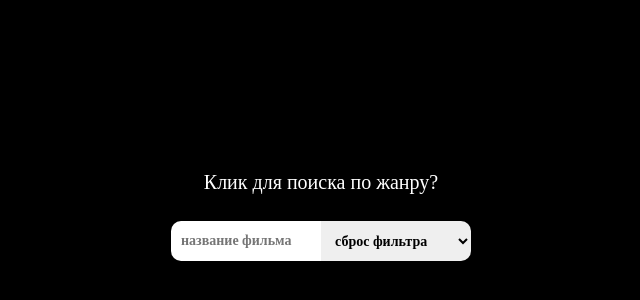
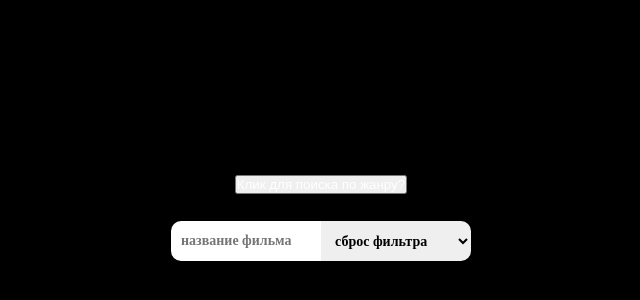
Before and after one commit to new-era-media/TMDB, a plain HTML site: page index.html in a window 1280 px wide. Shown: the part 184-484 px from the top of the page, without its empty margins (319-959 px from the left). Drawn offline with nearby package versions, Linux system fonts and the light colour scheme.

Commit message:
Update index.html

```diff
--- a/index.html
+++ b/index.html
@@ -36,7 +36,7 @@
           </div>
       </div>
       <div class="searchType">
-        <p @click="[searchPanel= !searchPanel, genresPanel = ! genresPanel, page = 1,  genreSearch(), movePage = false], error = ''">Клик для поиска по {{ genresPanel ? "названию" : "жанру" }}?</p>
+        <button class="swap" @click="[searchPanel= !searchPanel, genresPanel = ! genresPanel, page = 1,  genreSearch(), movePage = false], error = ''">Клик для поиска по {{ genresPanel ? "названию" : "жанру" }}?</button>
       </div>
     <div class="search" v-show="searchPanel">
       <input type="text" v-model="search" @change="[page = 1,ajax(), movePage=true]" placeholder="название фильма" />
```
